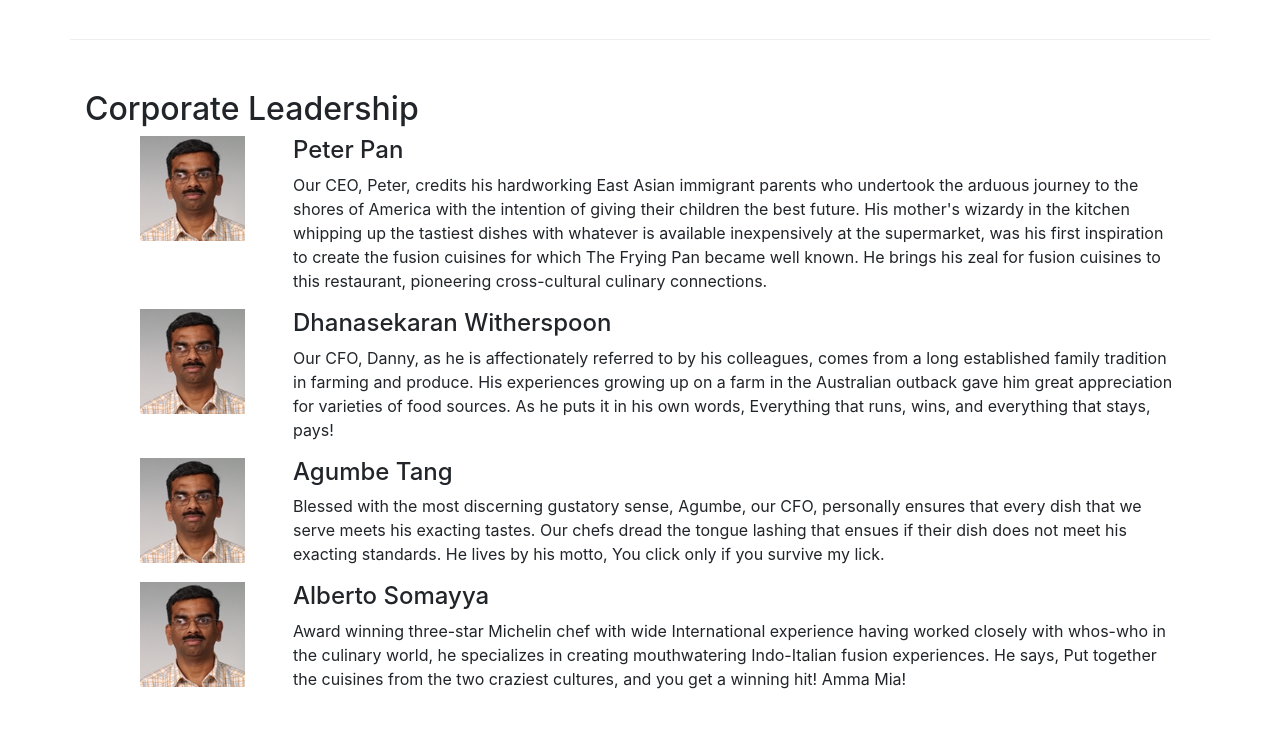
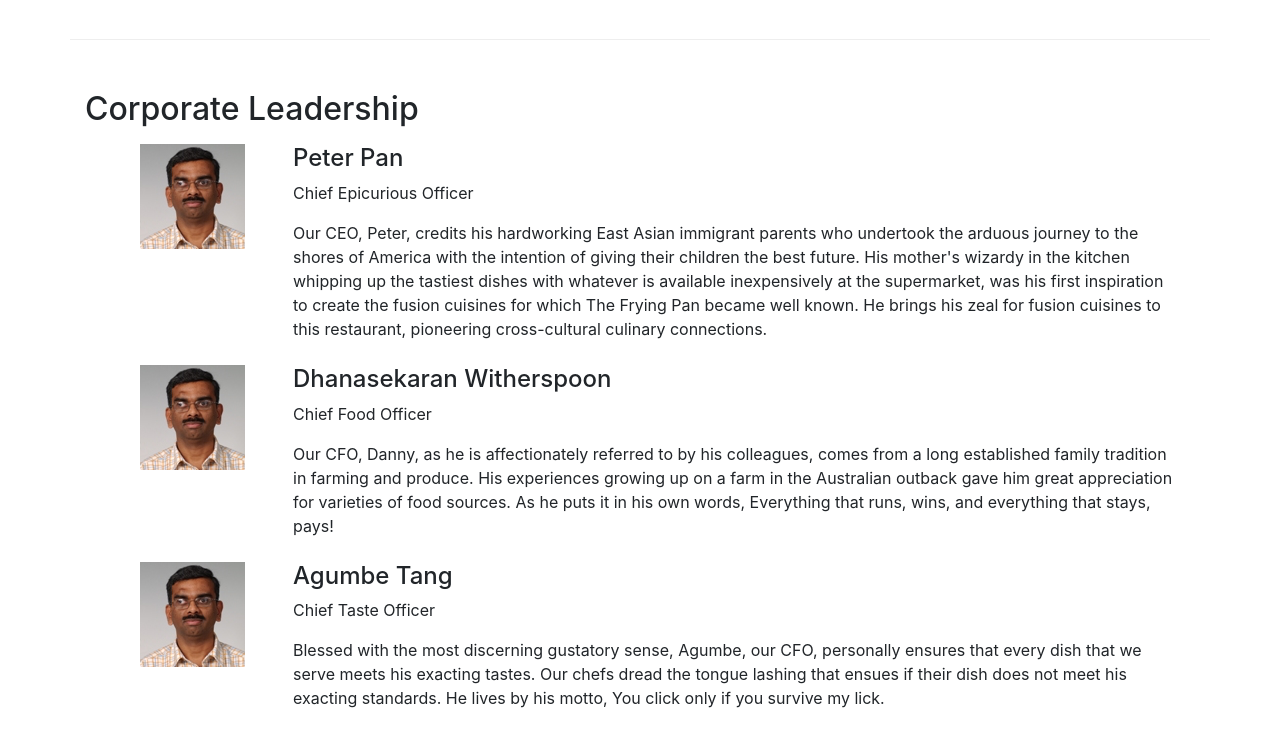
Before and after one commit to wilder8086/learning-react, a React (Create React App) app: page /aboutus in a window 1280 px wide. Shown: the part 960-1692 px from the top of the page. Built offline with nearby package versions, Linux system fonts and the light colour scheme.

Commit message:
Task2, se updatea component AboutComponent, se agrega detail(designation) y margin-top

```diff
--- a/src/components/AboutComponent.js
+++ b/src/components/AboutComponent.js
@@ -18,6 +18,7 @@ function About(props) {
         </Media>
         <Media body className="ml-5">
           <Media heading>{leader.name}</Media>
+          <p>{leader.designation}</p>
           <p>{leader.description}</p>
         </Media>
       </Media>
@@ -26,7 +27,7 @@ function About(props) {
 
   const leaders = props.leaders.map((leader) => {
     return (
-      <div key={leader.id} className="col-12">
+      <div key={leader.id} className="col-12 mt-2">
         <RenderLeader leader={leader} />
       </div>
     );
```
